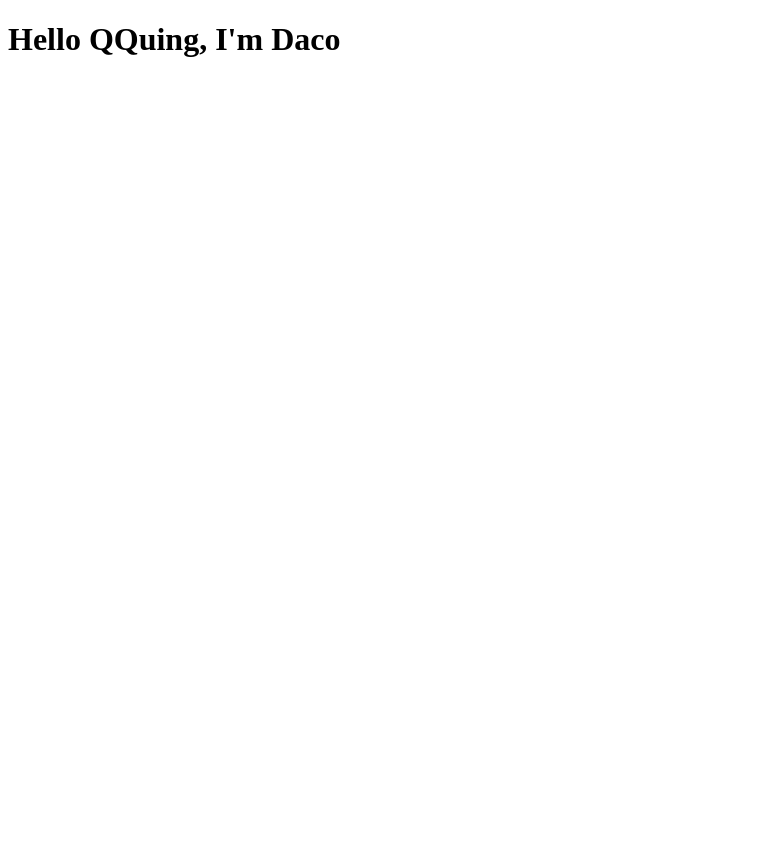
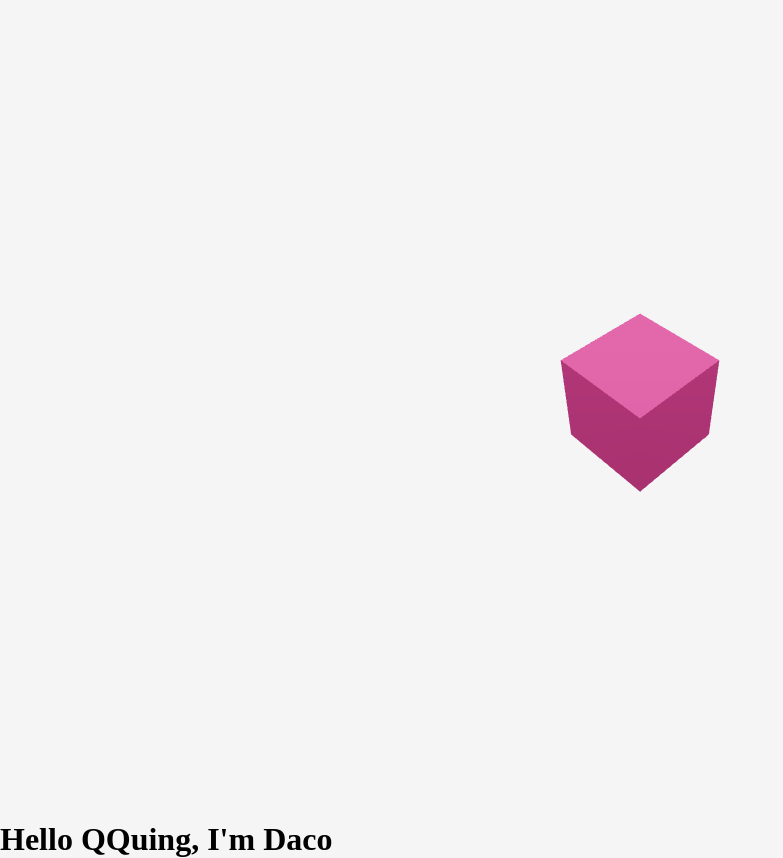
Before and after one commit to Daco2020/qquing, a React (Vite) app: page / in a window 1280 px wide. Shown: the whole page, without its empty margins (0-783 px from the left). Before the commit the page ends 800 px from the top, so only its background shows below. Built offline with nearby package versions, Linux system fonts and the light colour scheme.

Commit message:
chore: box 만들었지롱

```diff
--- a/src/App.css
+++ b/src/App.css
@@ -0,0 +1,8 @@
+/* 기본 css 설정 */
+html, body, #root {
+  height: 100%;
+  width: 100%;
+  margin: 0;
+  padding: 0;
+  background-color: #f5f5f5;
+}
--- a/src/App.tsx
+++ b/src/App.tsx
@@ -1,10 +1,15 @@
 import './App.css'
 import Hello from './Hello.tsx'
+import ThreeElement from './ThreeElement.tsx'
+import { Canvas } from '@react-three/fiber'
 
 function App() {
 
   return (
     <>
+    <Canvas>
+      <ThreeElement/>
+    </Canvas>
       <Hello to="QQuing" from="Daco"></Hello>
     </>
   )
--- /dev/null
+++ b/src/ThreeElement.tsx
@@ -0,0 +1,18 @@
+import * as THREE from 'three'
+
+export default function ThreeElement() {
+  return (
+    <>
+      <directionalLight position={[1,5,5]}/>
+      {/* <mesh rotation={[0,30,0]}> */}
+      <mesh rotation={[
+        THREE.MathUtils.degToRad(45),
+        THREE.MathUtils.degToRad(45),
+        0]}>
+        <boxGeometry />
+        <meshMatcapMaterial color="hotpink" />
+      </mesh>
+    </>
+  )
+
+}
```
